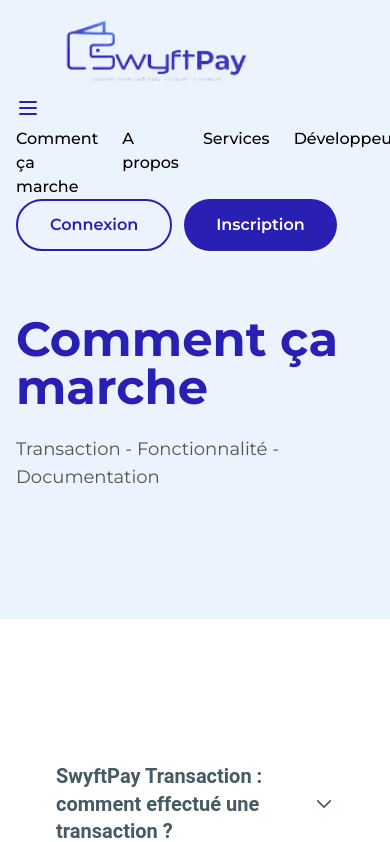
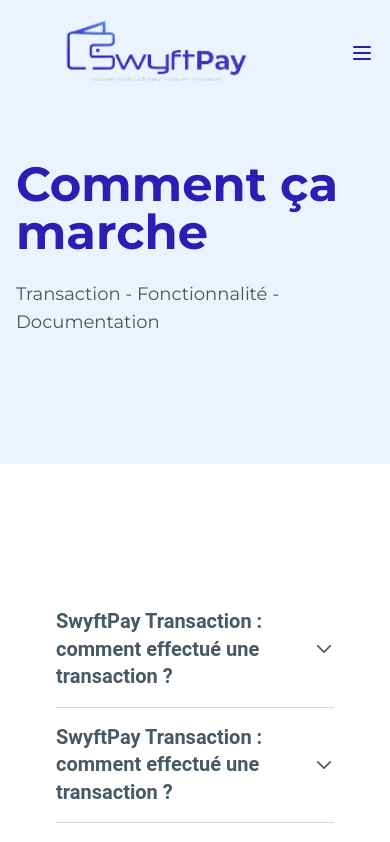
Before and after one commit to swyftpay-drc/frontend, a Next.js app: page /how-kit-works in a window 390 px wide. Shown: the top 842 px of the page. Built offline with nearby package versions, Linux system fonts and the light colour scheme.

Commit message:
feat:add responsive navbar

```diff
--- a/src/components/client/layouts/navbar/index.tsx
+++ b/src/components/client/layouts/navbar/index.tsx
@@ -2,77 +2,101 @@
 import { BaseContainer } from "@/components/ui/container/BaseContainer";
 import { Button } from "@/components/ui/button";
 import Link from "next/link";
-import { useState } from "react";
+import React, { useState } from "react";
 import { Logo } from "@/components/logo";
 import { IconMenu } from "@/components/ui/icons/Menu";
+import { IconClose } from "@/components/ui/icons";
 
-const navigation = [
-  { name: "Product", href: "#" },
-  { name: "Features", href: "#" },
-  { name: "Marketplace", href: "#" },
-  { name: "Company", href: "#" },
+const navigations = [
+  { name: "Comment ça marche", path: "/how-kit-works" },
+  { name: "A propos", path: "/about" },
+  { name: "Services", path: "/" },
+  { name: "Développeurs", path: "/" },
+  { name: "Contact", path: "/" },
 ];
 
-export default function Header() {
-  const [mobileMenuOpen, setMobileMenuOpen] = useState(false);
+const Navbar: React.FC = () => {
+  const [isDropdownOpen, setIsDropdownOpen] = useState(false);
 
   const toggleDropdown = () => {
-    setMobileMenuOpen(!mobileMenuOpen);
+    setIsDropdownOpen(!isDropdownOpen);
   };
-
+  const renderNavigations = () => {
+    return (
+      <>
+        {navigations.map((nav, index) => (
+          <Link
+            key={index + "_id"}
+            href={nav.path}
+            className="font-medium hover:text-primary-900 duration-300"
+          >
+            {nav.name}
+          </Link>
+        ))}
+      </>
+    );
+  };
   return (
-    <div className="w-full bg-primary-400">
-      <div className="w-full py-4 flex flex-col md:flex-row md:items-center justify-between mx-auto max-w-7xl px-4 sm:px-0">
-        <div>
+    <div className="w-full bg-primary-400 relative">
+      <div className="w-full py-4 flex flex-row items-center justify-between mx-auto max-w-7xl px-4 sm:px-0">
+        <div className="flex justify-between items-center p-0 z-50">
           <Link href={"/"}>
             {" "}
             <Logo />
           </Link>
         </div>
-        <div className="md:hidden">
-          <button onClick={toggleDropdown} className="text-primary-900">
-            <IconMenu />
-          </button>
+        <div className="hidden md:flex items-center gap-6">
+          {renderNavigations()}
         </div>
-        <div className="flex gap-6">
-          <Link
-            href={"/how-kit-works"}
-            className="font-medium hover:text-primary-900 duration-300"
-          >
-            Comment ça marche
-          </Link>
-          <Link
-            href={"/about"}
-            className="font-medium hover:text-primary-900 duration-300"
-          >
-            A propos
-          </Link>
-          <Link
-            href={""}
-            className="font-medium hover:text-primary-900 duration-300"
-          >
-            Services
-          </Link>
-          <Link
-            href={""}
-            className="font-medium hover:text-primary-900 duration-300"
-          >
-            Développeurs
-          </Link>
-          <Link
-            href={""}
-            className="font-medium hover:text-primary-900 duration-300"
-          >
-            Contact
-          </Link>
-        </div>
-        <div className="flex gap-3">
+        <div className="hidden md:flex gap-3">
           <Button handleClick={(e) => {}} variant="outlined">
             Connexion
           </Button>
           <Button handleClick={(e) => {}}>Inscription</Button>
         </div>
+        {!isDropdownOpen ? (
+          <div className={`md:hidden z-50 ${!isDropdownOpen}?'rotate-180':''`}>
+            <button
+              onClick={toggleDropdown}
+              className={
+                isDropdownOpen ? "text-primary-90" : "text-primary-900"
+              }
+            >
+              <IconMenu />
+            </button>
+          </div>
+        ) : (
+          <div className="md:hidden z-50">
+            <button
+              onClick={toggleDropdown}
+              className={
+                isDropdownOpen ? "text-primary-90" : "text-primary-900"
+              }
+            >
+              <IconClose className="h-10 w-10 text-primary-900" />
+            </button>
+          </div>
+        )}
       </div>
+
+      {isDropdownOpen && (
+        <div className="md:hidden fixed top-0 left-0 z-40 w-full h-screen bg-primary-400 bg-opacity-80 duration-300">
+          <div className="bg-white shadow-lg z-50 w-full h-screen">
+            <div className="flex flex-col items-center justify-center gap-6 py-32">
+              {renderNavigations()}
+
+              <div className="flex flex-col gap-3">
+                <Button handleClick={(e) => {}} variant="outlined">
+                  Connexion
+                </Button>
+                <Button handleClick={(e) => {}}>Inscription</Button>
+              </div>
+            </div>
+          </div>
+        </div>
+      )}
     </div>
   );
-}
+};
+
+export default Navbar;
--- /dev/null
+++ b/src/components/ui/icons/Close.tsx
@@ -0,0 +1,22 @@
+import React from "react";
+export type Props = {
+  className?: string;
+};
+export const IconClose: React.FC<Props> = ({ className }) => {
+  return (
+    <svg
+      xmlns="http://www.w3.org/2000/svg"
+      fill="none"
+      viewBox="0 0 24 24"
+      strokeWidth={1.5}
+      stroke="currentColor"
+      className={className}
+    >
+      <path
+        strokeLinecap="round"
+        strokeLinejoin="round"
+        d="M9.75 9.75l4.5 4.5m0-4.5l-4.5 4.5M21 12a9 9 0 11-18 0 9 9 0 0118 0z"
+      />
+    </svg>
+  );
+};
--- a/src/components/ui/icons/index.ts
+++ b/src/components/ui/icons/index.ts
@@ -1,3 +1,4 @@
+export { IconClose } from './Close';
 export { IconTeam } from './team';
 export { IconSettings } from './settings';
 export { IconGlobe } from './globe';
```
